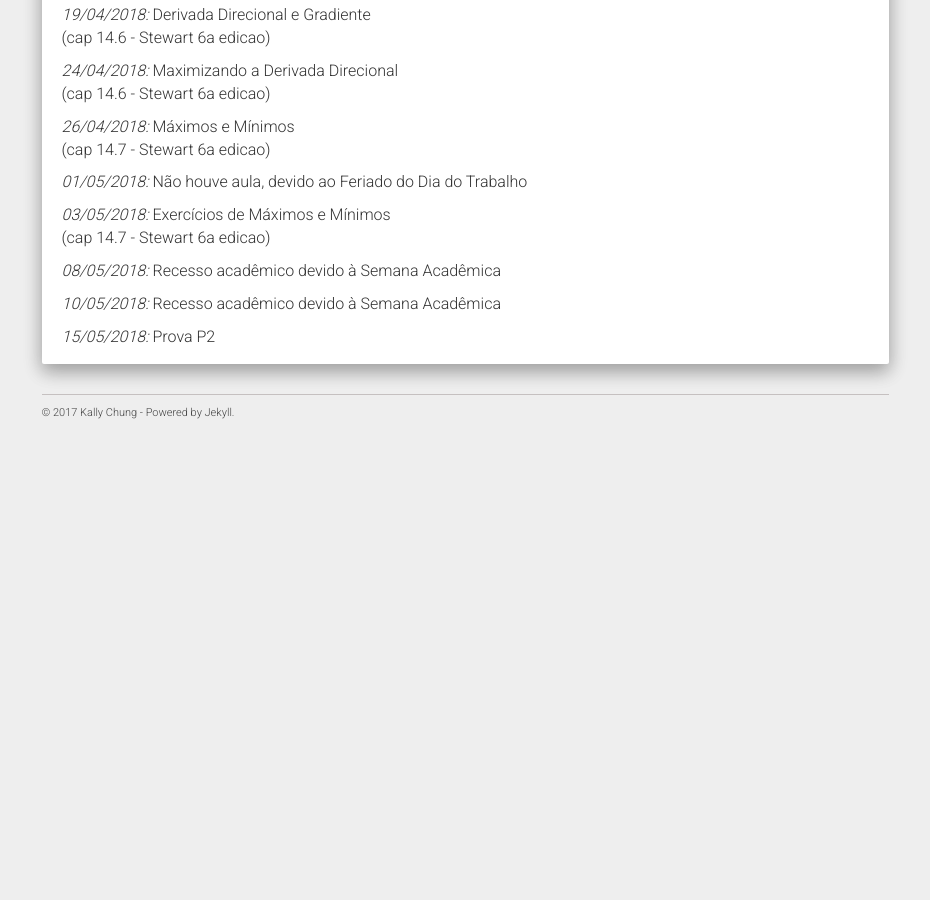
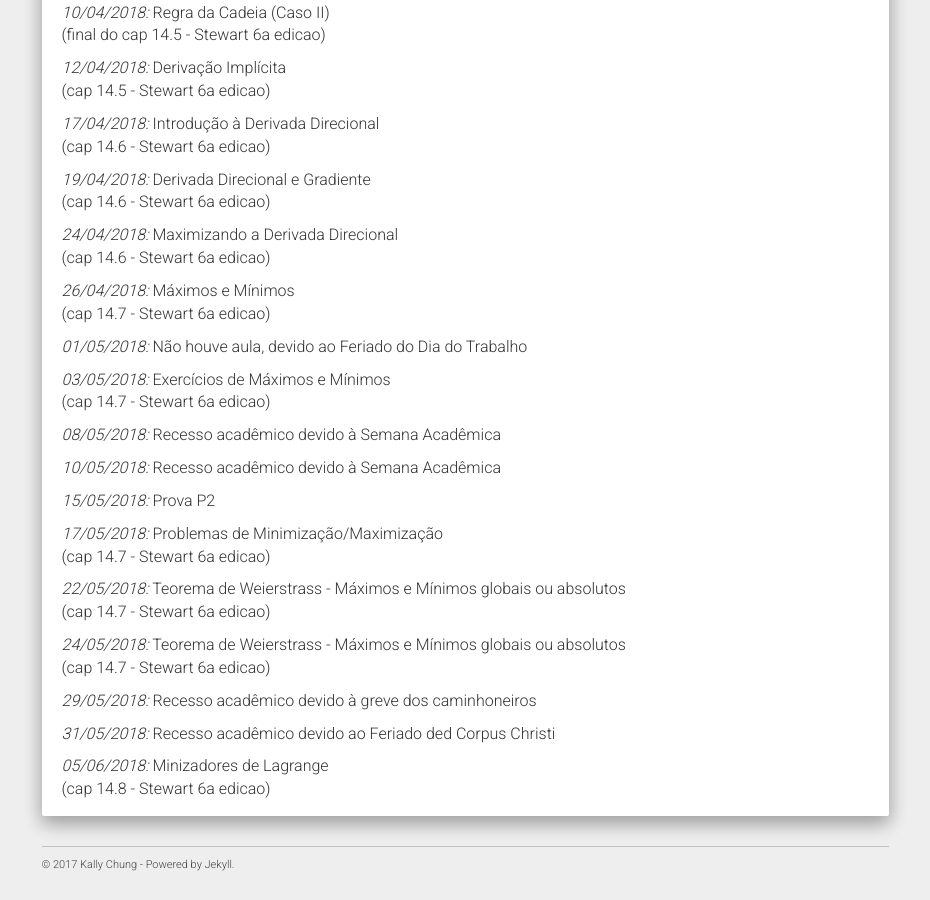
Before and after one commit to chunggnuhc/chunggnuhc.github.io, a Jekyll site: the page built from CM202-Calc2-1sem2018.md, in a window 1280 px wide and 900 px high, scrolled down 2759 px. Shown: the whole window, without its empty margins (321-1251 px from the left). Built offline with Jekyll 4.4.1, drawn with Linux system fonts in a browser that asks for light colours; nearby versions of some CDN libraries; before the commit the page ends 3207 px from its top, so only the background shows below that; some of the changed text lies outside the part shown.

Commit message:
Update CM202 - Cronog, ListaExerc

```diff
--- a/CM202-Calc2-1sem2018.md
+++ b/CM202-Calc2-1sem2018.md
@@ -4,6 +4,8 @@
 permalink: /CM202-Calc2-1sem2018/
 ---
 <h1><b><i>Importante!</i></b></h1>
+- Postado em 06/06/2018: Lista 7 parte 2 e lista 8 adicionadas.
+
 - Postado em 13/05/2018: A prova P2 (15/05/2018) começará às 19h30min.
 
 - Postado em 29/04/2018: (1) Lista 5, 6 e 7 (parte 1) adicionadas. (2) Não haverá aula nos dias 08/05/18 e 10/05/18. (3) Prova P2 transferida para 15/05/2018.
@@ -90,6 +92,15 @@
 
   Exercícios 1 até 24
 
+- [Lista 7 - Parte 2](/disciplinas1sem2018/ListaExerc072 - CM202.pdf): Cap 14.7
+
+  Exercícios 29 até 36, 39 até 53
+
+- [Lista 8](/disciplinas1sem2018/ListaExerc072 - CM202.pdf): Cap 14.8
+
+  Exercícios 3 até 44
+
+
 <h3>Aulas Dadas</h3>
 
 - _20/02/2018:_ Não houve aula
@@ -141,3 +152,15 @@
   _10/05/2018:_ Recesso acadêmico devido à Semana Acadêmica
 
   _15/05/2018:_ Prova P2
+
+  _17/05/2018:_ Problemas de Minimização/Maximização <br />(cap 14.7 - Stewart 6a edicao)
+
+  _22/05/2018:_ Teorema de Weierstrass - Máximos e Mínimos globais ou absolutos  <br />(cap 14.7 - Stewart 6a edicao)
+
+  _24/05/2018:_ Teorema de Weierstrass - Máximos e Mínimos globais ou absolutos  <br />(cap 14.7 - Stewart 6a edicao)
+
+  _29/05/2018:_ Recesso acadêmico devido à greve dos caminhoneiros
+
+  _31/05/2018:_ Recesso acadêmico devido ao Feriado ded Corpus Christi
+
+  _05/06/2018:_ Minizadores de Lagrange <br />(cap 14.8 - Stewart 6a edicao)
```
